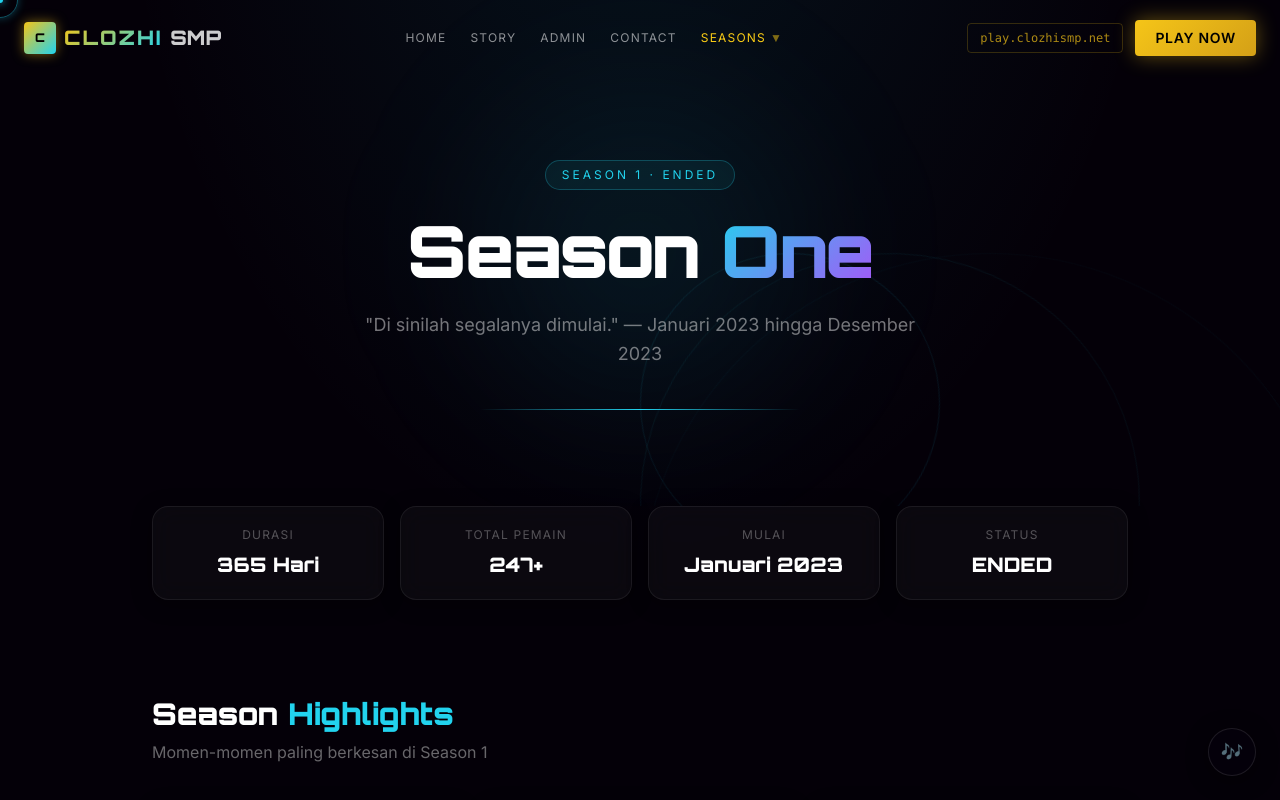
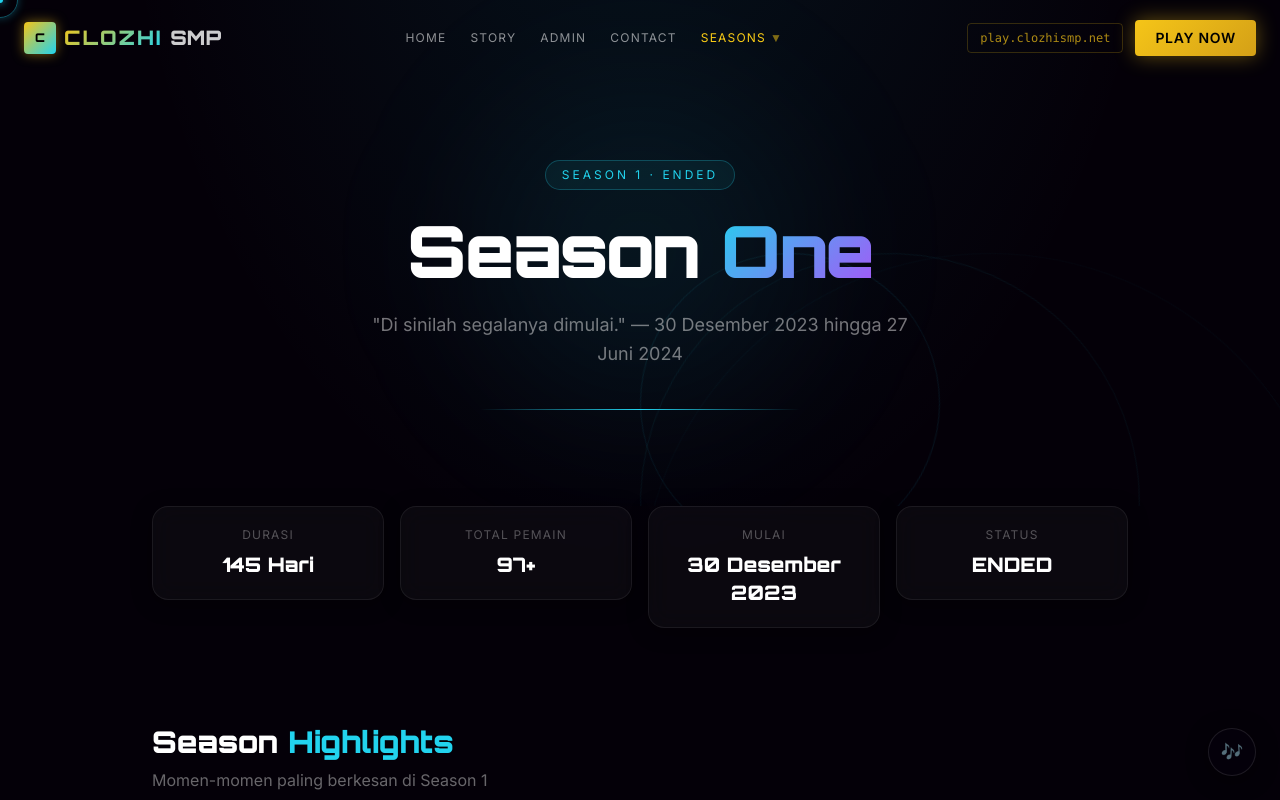
Before and after one commit to clavvwp/ClozhiSmp-Server, a Next.js app: page /season-1 in a window 1280 px wide. Shown: the top 800 px of the page. Built offline with nearby package versions, Linux system fonts and the light colour scheme.

Commit message:
Update S1

```diff
--- a/src/app/season-1/page.tsx
+++ b/src/app/season-1/page.tsx
@@ -19,10 +19,10 @@ const SEASON_INFO = {
   number: 1,
   title: 'The Beginning',
   tagline: 'Di sinilah segalanya dimulai.',
-  startDate: 'Januari 2023',
-  endDate: 'Desember 2023',
-  totalDays: 365,
-  totalPlayers: 247,
+  startDate: '30 Desember 2023',
+  endDate: '27 Juni 2024',
+  totalDays: 145,
+  totalPlayers: 97,
   status: 'ENDED',
   accentColor: '#22d3ee',
 };
```
